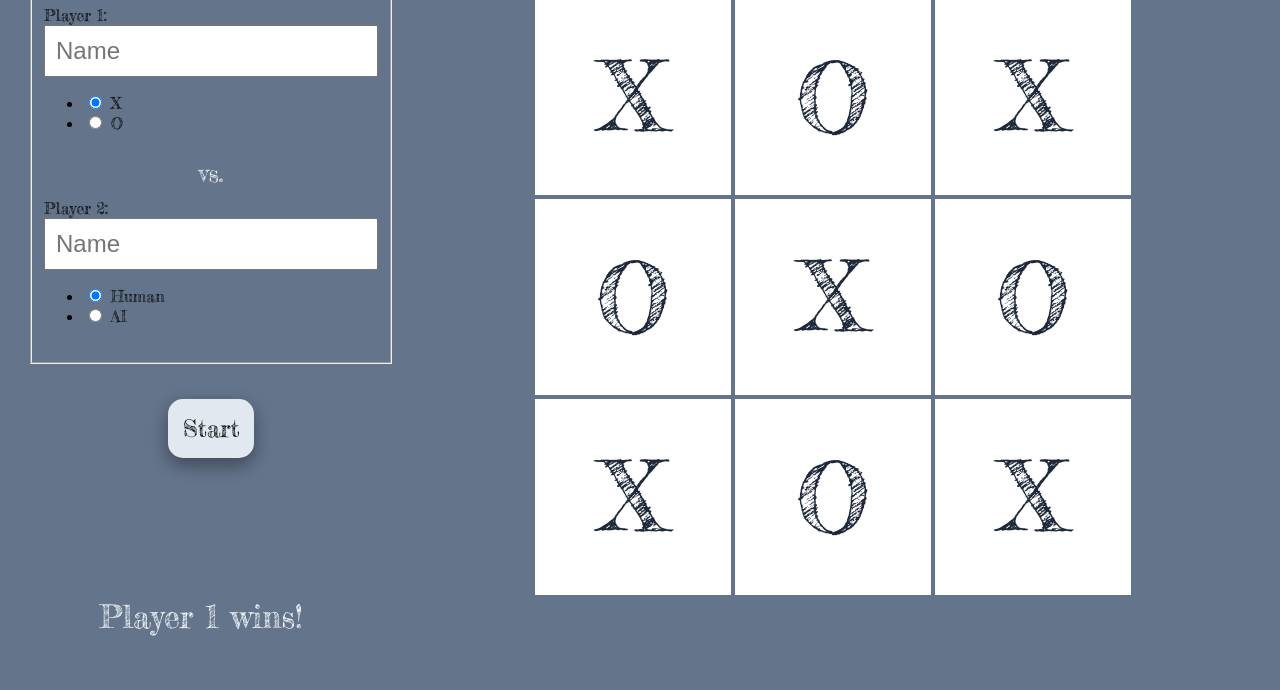
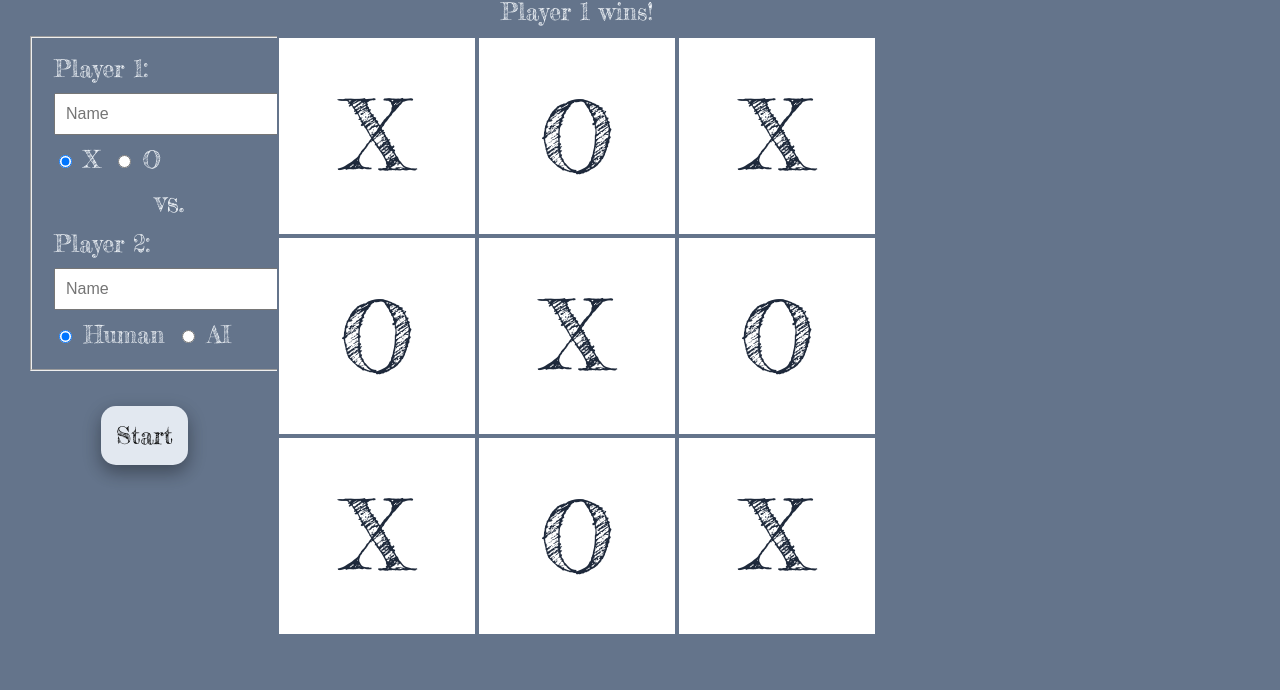
Before and after one commit to Selenityy/Tic-Tac-Toe, a website: page index.html in a window 1280 px wide. Shown: the part 110-800 px from the top of the page. Drawn offline with Linux system fonts and the light colour scheme.

Commit message:
Changed the form buttons to radio buttons and outlined the entire body with grid

```diff
--- a/styles.css
+++ b/styles.css
@@ -1,3 +1,5 @@
+/* ---------- HTML SKELETON ---------- */
+
 :root {
   --contentWidth: 1200px;
 }
@@ -19,12 +21,17 @@ button {
   font-size: 1.5rem;
 }
 
+ul {
+  list-style: none;
+}
+
 body {
   display: grid;
-  grid-template-columns: auto 1fr;
-  grid-template-rows: auto 1fr;
+  grid-template-columns: 20% 50%;
+  grid-template-rows: auto auto 1fr;
   grid-template-areas:
     "header header"
+    "- text"
     "left right";
 }
 
@@ -32,14 +39,25 @@ body {
 
 #title {
   color: #f1f5f9;
-  font-size: 3rem;
-  padding-bottom: 20px;
+  font-size: 3.5rem;
   padding-top: 20px;
   padding-left: 20px;
   grid-area: header;
 }
 
-/* ---------- MODE BOX ---------- */
+/* ---------- TEXT DISPLAY ---------- */
+
+.text_display {
+  color: #f1f5f9;
+  grid-area: text;
+  font-size: 1.5rem;
+  display: flex;
+  padding-top: 10px;
+  padding-bottom: 10px;
+  justify-content: center;
+}
+
+/* ---------- LEFT BODY ---------- */
 
 #left_body {
   grid-area: left;
@@ -48,52 +66,128 @@ body {
   padding-left: 20px;
 }
 
+/* ---------- MODE BOX ---------- */
+
 #mode_box {
-  display: flex;
-  flex-direction: column;
   padding-bottom: 15px;
 }
 
-#player_selection {
-  display: flex;
-  padding-bottom: 20px;
+#myForm {
+  color: #f1f5f9;
+  font-size: 1.5rem;
+  padding: 10px;
+  display: grid;
+  grid-template-columns: repeat(3, auto);
+  grid-template-rows: repeat(7, 0.5fr);
+  grid-template-areas:
+    "player1 player1 player1"
+    "name1 name1 name1"
+    "sides sides ."
+    "vs vs vs"
+    "player2 player2 player2"
+    "name2 name2 name2"
+    "type type .";
+  gap: 10px;
 }
 
-.players {
-  color: #f1f5f9;
-  font-size: 1.5rem;
+#playerOne {
+  grid-area: player1;
+}
+
+#playerTwo {
+  grid-area: player2;
+}
+
+#playerName1 {
+  grid-area: name1;
+  color: black;
+  font-size: 1rem;
   padding: 10px;
   display: flex;
   flex-direction: column;
   align-items: center;
 }
 
-.button_div {
+#playerName2 {
+  grid-area: name2;
+  color: black;
+  font-size: 1rem;
+  padding: 10px;
   display: flex;
+  flex-direction: column;
+  align-items: center;
 }
 
-.button {
+#vs {
+  color: #f1f5f9;
+  font-size: 1.8rem;
+  grid-area: vs;
+  display: flex;
+  justify-content: center;
+}
+
+#xo {
+  grid-area: sides;
+  padding: 0px;
+  margin: 0px;
+  display: grid;
+  grid-template-columns: repeat(2, max-content);
+  grid-template-areas: "X O";
+  gap: 8%;
+}
+
+#x {
+  grid-area: X;
+}
+
+#o {
+  grid-area: O;
+}
+
+#humanAi {
+  grid-area: type;
+  padding: 0px;
+  margin: 0px;
+  display: grid;
+  grid-template-columns: repeat(2, max-content);
+  grid-template-areas: "human ai";
+  gap: 8%;
+}
+
+#human {
+  grid-area: human;
+}
+
+#ai {
+  grid-area: ai;
+}
+
+/* ---------- RESTART/START BUTTON ---------- */
+
+#restart {
   display: flex;
   justify-content: center;
   padding-top: 20px;
+  padding-bottom: 20px;
   align-items: center;
+}
+
+#start_btn {
   transition-duration: 0.4s;
   background-color: #e2e8f0;
   color: black;
   border-radius: 15px;
   padding: 15px;
-  margin-right: 5px;
   border: none;
-  font-size: 1.2rem;
   box-shadow: 0 8px 16px rgba(0, 0, 0, 0.2), 0 6px 20px 0 rgba(0, 0, 0, 0.19);
 }
 
-/* .button:hover {
+#start_btn:hover {
   background-color: #1e293b;
   color: #e2e8f0;
-} */
+}
 
-.button:active {
+#start_btn:active {
   background-color: #1e293b;
   color: #e2e8f0;
   box-shadow: 0 5px #334155;
@@ -101,27 +195,13 @@ body {
   transition-duration: 0.4s;
 }
 
-.button:focus {
-  background-color: #1e293b;
-  color: #e2e8f0;
-}
+/* ---------- RIGHT BODY ---------- */
 
-.button:visited {
-  background-color: #1e293b;
-  color: #e2e8f0;
-}
-
-/* ---------- TEXT DISPLAY ---------- */
 #right_body {
   grid-area: right;
-}
-
-.text_display {
-  color: #f1f5f9;
-  font-size: 2rem;
   display: flex;
-  justify-content: center;
-  padding-bottom: 20px;
+  flex-direction: column;
+  align-items: center;
 }
 
 /* ---------- GRID BOARD ---------- */
@@ -182,34 +262,3 @@ body {
 #grid_9 {
   grid-area: nine;
 }
-
-#restart {
-  display: flex;
-  justify-content: center;
-  padding-top: 20px;
-  padding-bottom: 20px;
-  align-items: center;
-}
-
-#start_btn {
-  transition-duration: 0.4s;
-  background-color: #e2e8f0;
-  color: black;
-  border-radius: 15px;
-  padding: 15px;
-  border: none;
-  box-shadow: 0 8px 16px rgba(0, 0, 0, 0.2), 0 6px 20px 0 rgba(0, 0, 0, 0.19);
-}
-
-#start_btn:hover {
-  background-color: #1e293b;
-  color: #e2e8f0;
-}
-
-#start_btn:active {
-  background-color: #1e293b;
-  color: #e2e8f0;
-  box-shadow: 0 5px #334155;
-  transform: translateY(5px);
-  transition-duration: 0.4s;
-}
```
